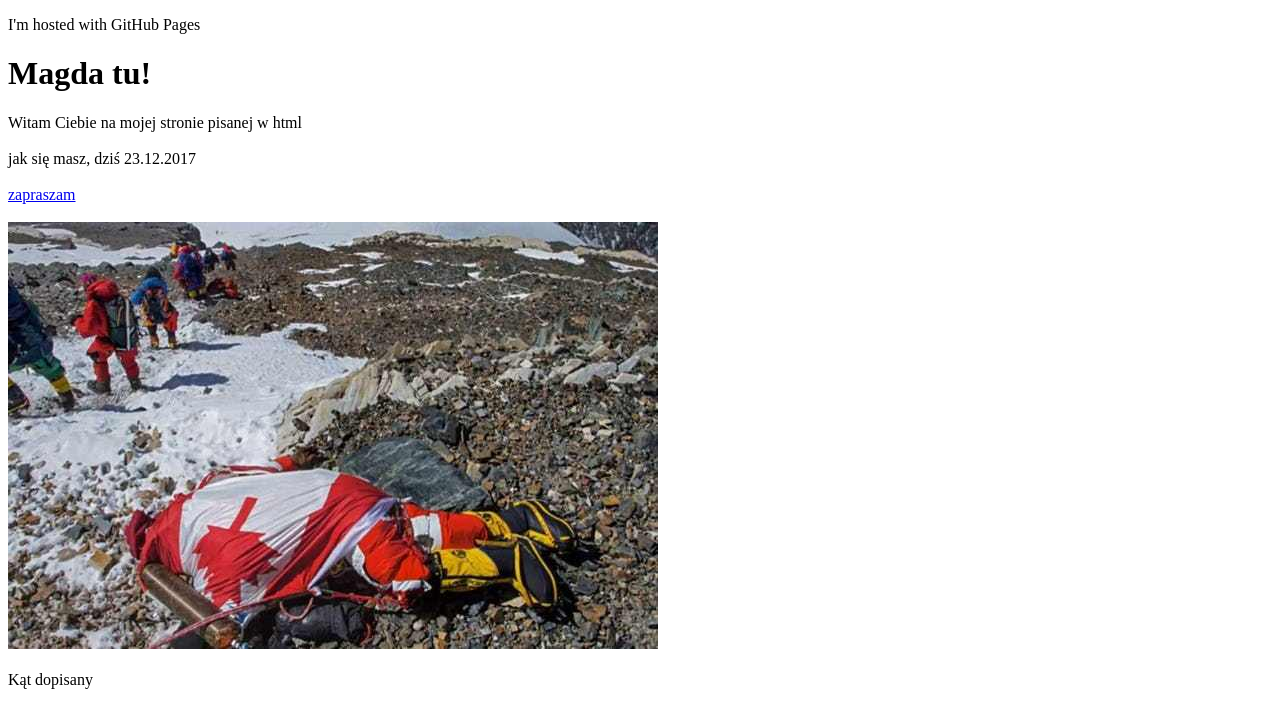
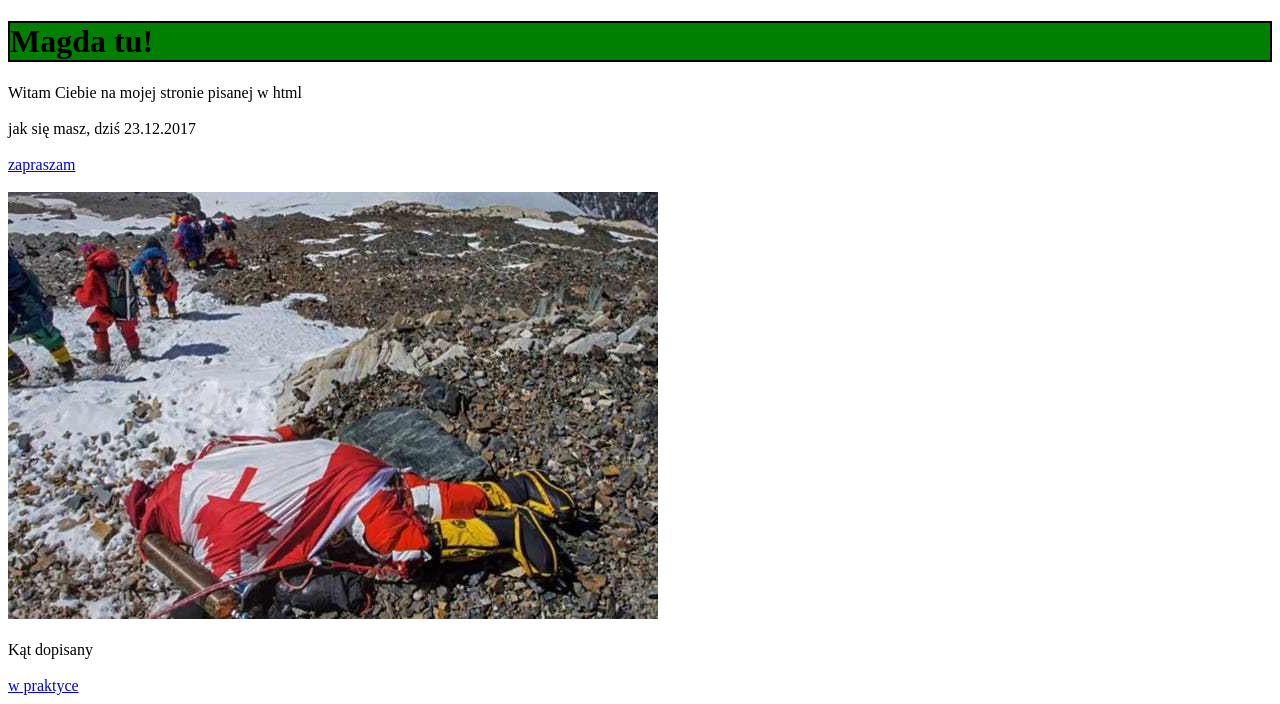
Before and after one commit to magdap117/magdap117.github.io, a plain HTML site: page index.html in a window 1280 px wide. Shown: the top 704 px of the page. Drawn offline with Linux system fonts and the light colour scheme.

Commit message:
Update index.html

```diff
--- a/index.html
+++ b/index.html
@@ -8,8 +8,7 @@
     <meta http-equiv="X-UA-Compatible" content= "IE=efge,chrome=1" />
 </head>
 <body>
-<p> I'm hosted with GitHub Pages</p>
-<h1> Magda tu! </h1>
+<h1 style="border:2px solid black;background-color:green;"> Magda tu! </h1>
  Witam Ciebie na mojej stronie pisanej w html <br> <br/>
     jak się masz, dziś 23.12.2017
  <br> <br/>
```
